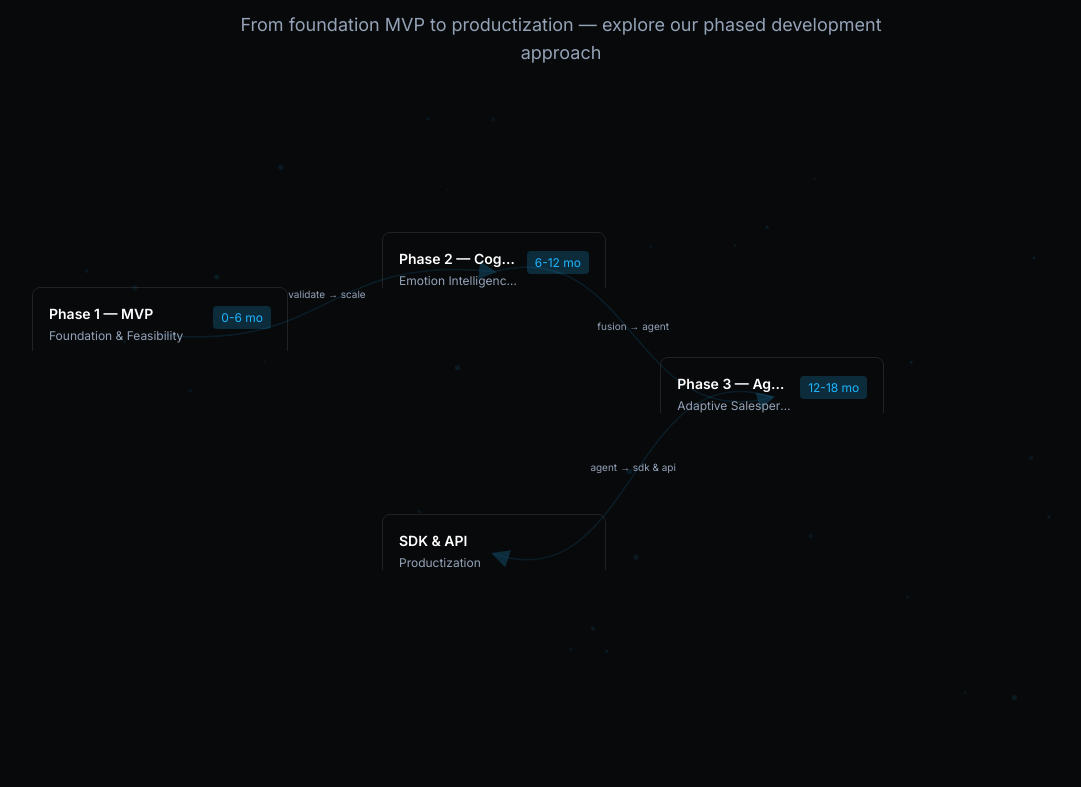
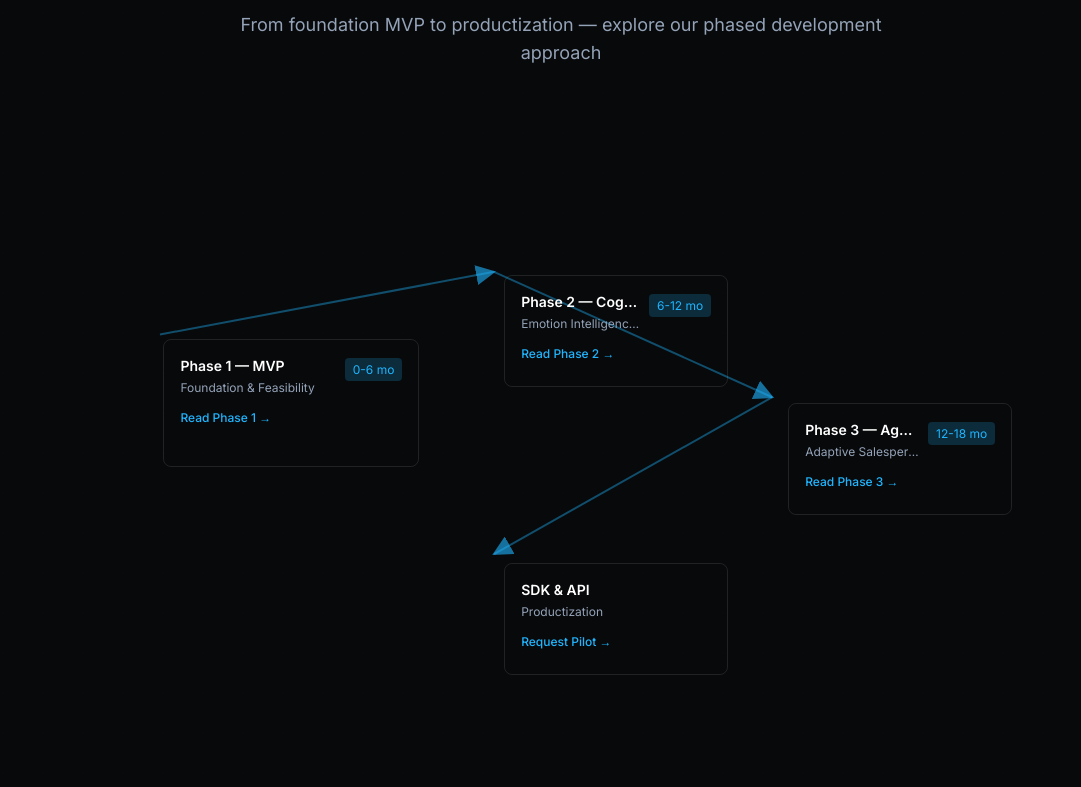
Before and after one commit to Ryan-gomezzz/soyl-website, a Next.js app: page / in a window 1280 px wide. Shown: the part 1773-2560 px from the top of the page, without its empty margins (79-1160 px from the left). Built offline with nearby package versions, Linux system fonts and the light colour scheme.

Commit message:
fix: comprehensive website improvements - pricing, styling, form validation, and UI fixes

```diff
--- a/src/app/_components/Header.tsx
+++ b/src/app/_components/Header.tsx
@@ -88,10 +88,7 @@ export function Header() {
                 className="text-sm font-medium text-text/80 transition-colors hover:text-accent relative group"
               >
                 {item.name}
-                <motion.span
-                  className="absolute bottom-0 left-0 w-0 h-0.5 bg-accent group-hover:w-full transition-all duration-300"
-                  whileHover={{ width: '100%' }}
-                />
+                <span className="absolute bottom-0 left-0 w-0 h-0.5 bg-accent group-hover:w-full transition-all duration-300 ease-in-out" />
               </Link>
             </motion.div>
           ))}
--- a/src/app/pricing/page.tsx
+++ b/src/app/pricing/page.tsx
@@ -7,7 +7,7 @@ export default function PricingPage() {
   const tiers = [
     {
       name: 'Pilot',
-      price: '$2,999',
+      price: '₹2,49,000',
       period: '/month',
       description: 'Perfect for early adopters and proof-of-concepts',
       features: [
@@ -22,7 +22,7 @@ export default function PricingPage() {
     },
     {
       name: 'Startup',
-      price: '$9,999',
+      price: '₹8,29,000',
       period: '/month',
       description: 'For growing businesses ready to scale',
       features: [
--- a/src/components/Flowchart/FlowchartCanvas.tsx
+++ b/src/components/Flowchart/FlowchartCanvas.tsx
@@ -4,8 +4,6 @@ import { useRef, useState, useEffect, useCallback } from 'react'
 import { motion, useReducedMotion } from 'framer-motion'
 import { flow } from './flow-data'
 import { FlowNode } from './FlowNode'
-import { FlowEdge } from './FlowEdge'
-import { AmbientLayer } from './AmbientLayer'
 
 interface FlowchartCanvasProps {
   onNodeClick?: (node: typeof flow.nodes[0]) => void
@@ -20,18 +18,17 @@ export function FlowchartCanvas({ onNodeClick }: FlowchartCanvasProps) {
   const measure = useCallback(() => {
     if (canvasRef.current) {
       const rect = canvasRef.current.getBoundingClientRect()
-      setSize({ w: rect.width, h: rect.height })
+      setSize({ w: Math.max(rect.width, 800), h: Math.max(rect.height, 500) })
     }
   }, [])
 
   useEffect(() => {
     measure()
 
-    // Throttle resize events
     let timeoutId: NodeJS.Timeout
     function handleResize() {
       clearTimeout(timeoutId)
-      timeoutId = setTimeout(measure, 100)
+      timeoutId = setTimeout(measure, 150)
     }
 
     window.addEventListener('resize', handleResize)
@@ -47,7 +44,7 @@ export function FlowchartCanvas({ onNodeClick }: FlowchartCanvasProps) {
 
   const handleNodeClick = useCallback((node: typeof flow.nodes[0]) => {
     if (node.cta?.href) {
-      if (node.cta.action === 'pilot' || node.cta.action === 'contact') {
+      if (node.cta.href.startsWith('mailto:')) {
         window.location.href = node.cta.href
       } else {
         window.location.href = node.cta.href
@@ -56,92 +53,113 @@ export function FlowchartCanvas({ onNodeClick }: FlowchartCanvasProps) {
     onNodeClick?.(node)
   }, [onNodeClick])
 
-  // Check for reduced motion preference for ambient layer
-  const prefersReducedMotion =
-    typeof window !== 'undefined' &&
-    window.matchMedia &&
-    window.matchMedia('(prefers-reduced-motion: reduce)').matches
+  const getNodeSize = (nodeSize?: 'sm' | 'md' | 'lg') => {
+    switch (nodeSize) {
+      case 'lg': return { w: 256, h: 96 }
+      case 'sm': return { w: 192, h: 72 }
+      default: return { w: 224, h: 84 }
+    }
+  }
 
   return (
-    <div ref={canvasRef} className="relative w-full h-[520px] md:h-[640px] overflow-hidden">
-      {/* Ambient animation layer */}
-      <AmbientLayer enabled={!prefersReducedMotion && !reduced} width={size.w} height={size.h} />
-
-      <svg width={size.w} height={size.h} className="absolute inset-0 z-20">
+    <div
+      ref={canvasRef}
+      className="relative w-full h-[520px] md:h-[640px] min-h-[500px] overflow-visible"
+      style={{ minWidth: '100%' }}
+    >
+      {/* Background SVG for edges */}
+      <svg
+        width={size.w}
+        height={size.h}
+        className="absolute inset-0 z-0 pointer-events-none"
+        style={{ overflow: 'visible' }}
+      >
         <defs>
-          {/* Arrow marker with glow */}
           <marker
             id="arrowhead"
-            markerWidth="12"
-            markerHeight="12"
-            refX="10"
-            refY="6"
+            markerWidth="10"
+            markerHeight="10"
+            refX="9"
+            refY="5"
             orient="auto"
-            markerUnits="strokeWidth"
           >
             <polygon
-              points="0 0, 12 6, 0 12"
+              points="0 0, 10 5, 0 10"
               fill="var(--accent)"
-              opacity={hoveredNode ? 0.9 : 0.5}
+              opacity={0.6}
             />
           </marker>
-
-          {/* Enhanced glow filter */}
-          <filter id="glow">
-            <feGaussianBlur stdDeviation="4" result="coloredBlur" />
-            <feMerge>
-              <feMergeNode in="coloredBlur" />
-              <feMergeNode in="SourceGraphic" />
-            </feMerge>
-          </filter>
-
-          {/* Radial gradient for particles */}
-          <radialGradient id="particle-gradient">
-            <stop offset="0%" stopColor="var(--dot-1)" stopOpacity="1" />
-            <stop offset="100%" stopColor="var(--dot-1)" stopOpacity="0" />
-          </radialGradient>
         </defs>
 
         {/* Render edges */}
-        {flow.edges.map((edge, i) => (
-          <FlowEdge
-            key={`${edge.from}-${edge.to}-${i}`}
-            edge={edge}
-            nodes={flow.nodes}
-            canvas={size}
-            highlighted={edge.from === hoveredNode || edge.to === hoveredNode}
-          />
-        ))}
+        {flow.edges.map((edge, i) => {
+          const fromNode = flow.nodes.find(n => n.id === edge.from)
+          const toNode = flow.nodes.find(n => n.id === edge.to)
+          if (!fromNode || !toNode) return null
 
-        {/* Render nodes with stagger animation */}
-        {flow.nodes.map((node, index) => {
-          const nodeX = node.x * size.w - (node.size === 'lg' ? 128 : node.size === 'sm' ? 96 : 112)
-          const nodeY = node.y * size.h - (node.size === 'lg' ? 48 : node.size === 'sm' ? 32 : 40)
+          const fromX = fromNode.x * size.w
+          const fromY = fromNode.y * size.h
+          const toX = toNode.x * size.w
+          const toY = toNode.y * size.h
+
+          // Calculate edge start/end points (center of nodes)
+          const startX = fromX
+          const startY = fromY
+          const endX = toX
+          const endY = toY
+
+          const isHighlighted = edge.from === hoveredNode || edge.to === hoveredNode
 
           return (
-            <motion.foreignObject
+            <line
+              key={`${edge.from}-${edge.to}-${i}`}
+              x1={startX}
+              y1={startY}
+              x2={endX}
+              y2={endY}
+              stroke="var(--accent)"
+              strokeWidth={isHighlighted ? 3 : 2}
+              strokeOpacity={isHighlighted ? 0.8 : 0.4}
+              markerEnd="url(#arrowhead)"
+              className="transition-all duration-300"
+            />
+          )
+        })}
+      </svg>
+
+      {/* Render nodes with absolute positioning */}
+      <div className="relative w-full h-full z-10">
+        {flow.nodes.map((node, index) => {
+          const nodeSize = getNodeSize(node.size)
+
+          return (
+            <motion.div
               key={node.id}
-              x={nodeX}
-              y={nodeY}
-              width={node.size === 'lg' ? 256 : node.size === 'sm' ? 192 : 224}
-              height={node.size === 'lg' ? 64 : node.size === 'sm' ? 48 : 56}
+              className="absolute"
+              style={{
+                left: `${(node.x * 100)}%`,
+                top: `${(node.y * 100)}%`,
+                transform: 'translate(-50%, -50%)',
+                width: `${nodeSize.w}px`,
+                height: `${nodeSize.h}px`,
+              }}
               initial={reduced ? { opacity: 1 } : { opacity: 0, scale: 0.8, y: 20 }}
               animate={reduced ? {} : { opacity: 1, scale: 1, y: 0 }}
               transition={
                 reduced
                   ? {}
                   : {
-                      duration: 0.6,
+                      duration: 0.5,
                       delay: index * 0.15,
                       ease: [0.22, 1, 0.36, 1],
                     }
               }
             >
               <FlowNode node={node} onHover={handleNodeHover} onClick={handleNodeClick} />
-            </motion.foreignObject>
+            </motion.div>
           )
         })}
-      </svg>
+      </div>
     </div>
   )
 }
--- a/src/components/chatbot/ChatbotLauncher.tsx
+++ b/src/components/chatbot/ChatbotLauncher.tsx
@@ -52,19 +52,18 @@ export function ChatbotLauncher({
 
   // Handle minimize/restore
   const handleClick = (e: React.MouseEvent) => {
-    // Prevent click if we just dragged
+    e.preventDefault()
+    e.stopPropagation()
+
+    // Only prevent click if we actually dragged significantly
     if (isDragging) {
-      e.preventDefault()
-      e.stopPropagation()
       return
     }
 
     if (minimized) {
       onMinimizeChange?.(false)
-      onClick()
-    } else {
-      onClick()
     }
+    onClick()
   }
 
   const handleDragStart = () => {
@@ -74,10 +73,17 @@ export function ChatbotLauncher({
   }
 
   const handleDragEnd = () => {
-    // Reset dragging after a short delay to allow click to fire if no drag happened
+    // Reset dragging after a short delay
     setTimeout(() => {
       setIsDragging(false)
-    }, 100)
+    }, 150)
+  }
+
+  const handlePointerDown = () => {
+    // Reset dragging state on new pointer interaction
+    if (!isTouchDevice) {
+      setIsDragging(false)
+    }
   }
 
   const prefersReducedMotion =
@@ -106,14 +112,7 @@ export function ChatbotLauncher({
       onDragStart={handleDragStart}
       onDragEnd={handleDragEnd}
       onClick={handleClick}
-      onPointerDown={() => {
-        // Track if this was a click vs drag start
-        // Note: actual drag detection is handled by framer-motion drag handlers
-        if (!isTouchDevice) {
-          // Reset dragging state on new pointer down
-          setIsDragging(false)
-        }
-      }}
+      onPointerDown={handlePointerDown}
       className="chatbot-launcher w-14 h-14 md:w-16 md:h-16 rounded-full bg-accent text-bg flex items-center justify-center shadow-lg hover:shadow-xl transition-all duration-200 focus:outline-none focus:ring-2 focus:ring-offset-2 focus:ring-accent cursor-pointer select-none"
       style={{
         bottom: '32px',
--- a/src/pages/api/applicants.ts
+++ b/src/pages/api/applicants.ts
@@ -13,8 +13,14 @@ const bodySchema = z.object({
   location: z.string().trim().max(120).optional(),
   roleApplied: z.string().trim().min(1),
   seniority: z.string().trim().min(1),
-  linkedin: z.string().trim().url('LinkedIn URL must be valid'),
-  github: z.string().trim().url().optional(),
+  linkedin: z.string().trim().min(1, 'LinkedIn URL is required').refine(
+    (val) => {
+      const lower = val.toLowerCase();
+      return lower.includes('linkedin.com') || lower.startsWith('http');
+    },
+    { message: 'LinkedIn URL must contain linkedin.com' }
+  ),
+  github: z.string().trim().url().optional().or(z.literal('')),
   resumeUrl: z.string().trim().regex(/^s3:\/\//, 'Resume must be stored in S3'),
   coverLetter: z.string().trim().max(1600).optional(),
   workEligibility: z.string().trim().min(1),
```
Also changed, not shown: src/app/careers/page.tsx (+17 -17 lines), src/app/page.tsx (+7 -7 lines), src/components/ApplyForm.tsx (+17 -15 lines).
